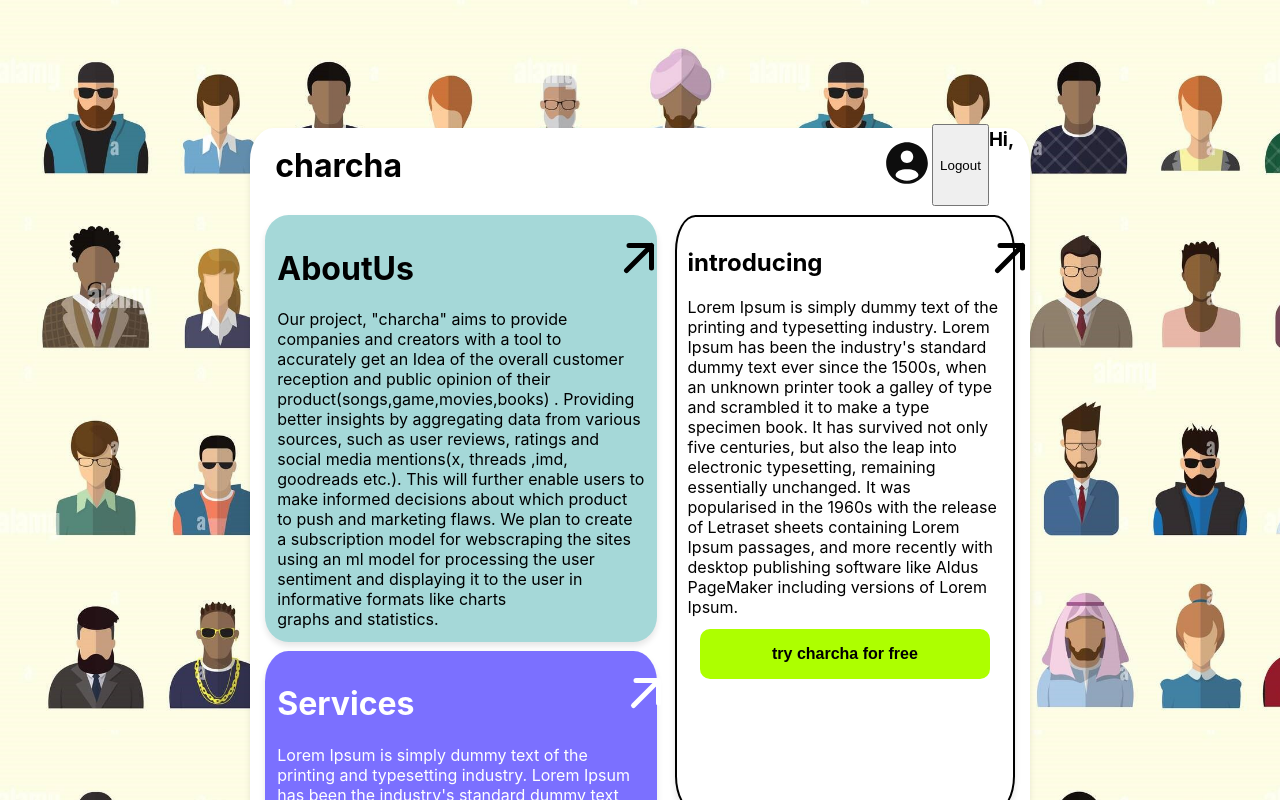
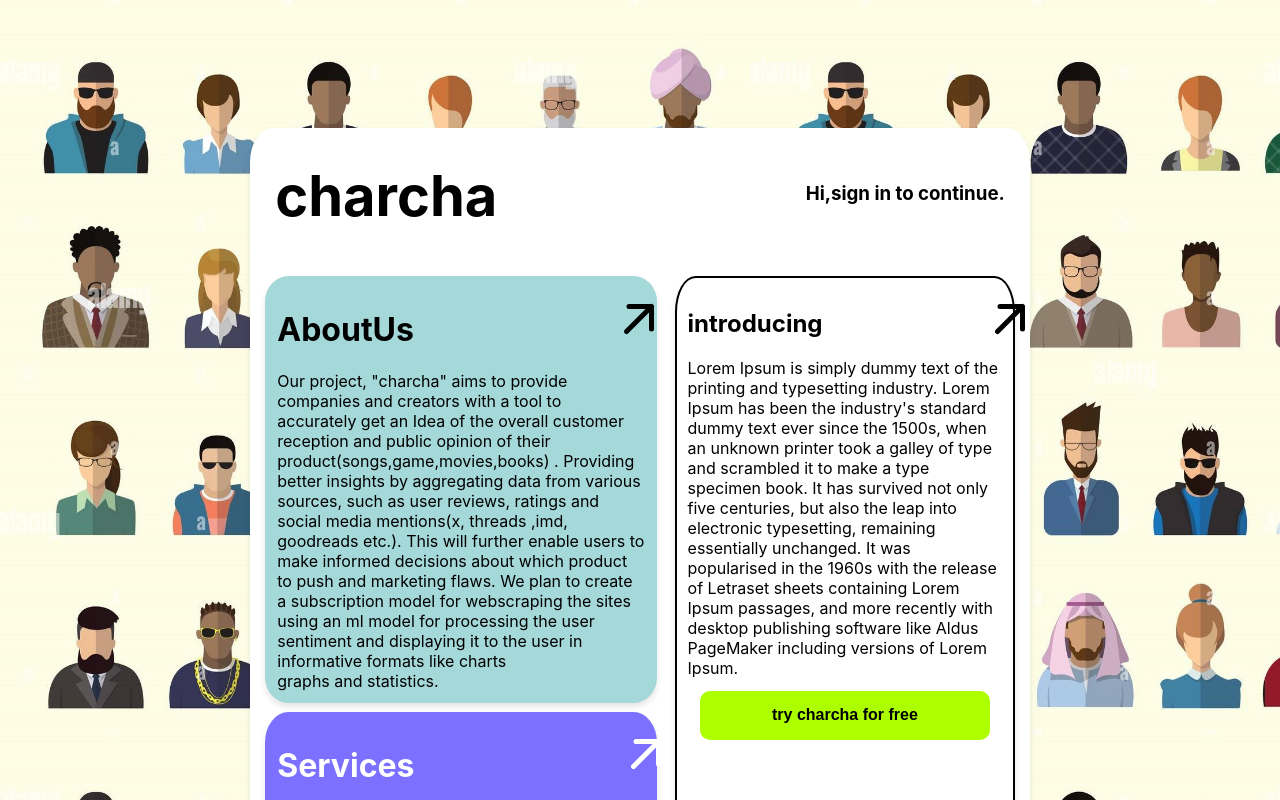
Before and after one commit to Hack-projs/charcha, a React (Create React App) app in the folder FRONTEND/: page / in a window 1280 px wide. Shown: the top 800 px of the page. Built offline with nearby package versions, Linux system fonts and the light colour scheme.

Commit message:
fix : warnings

```diff
--- a/FRONTEND/src/App.js
+++ b/FRONTEND/src/App.js
@@ -1,7 +1,6 @@
 import React from 'react';
 import { Routes, Route } from 'react-router-dom'; // Import Routes and Route
 import Home from './components/home';
-import Login from './components/login';
 
 function App() {
   return (
--- a/FRONTEND/src/components/App.css
+++ b/FRONTEND/src/components/App.css
@@ -1,8 +1,3 @@
-body{
-  /* background-image: url('https://www.shutterstock.com/image-vector/female-avatar-set-no-faces-260nw-1894548661.jpg'); */
-  /* background-image: url('../profile-icon-male-and-female-avatar-woman-man-cartoon-portrait-mix-HE2G04.jpg'); */
-  /* background-color: antiquewhite; */
-}
 
 .home-cont {
   padding: 0.5%;
@@ -117,13 +112,11 @@ body{
 
 .sub-head-cont{
   display: flex;
+  justify-content: space-between;
 }
 .border-cont{
   display: flex;
   justify-content: center;
-
-
-
 }
 /* .border-div{
   border: 2px solid black;
--- a/FRONTEND/src/components/home.js
+++ b/FRONTEND/src/components/home.js
@@ -4,18 +4,14 @@ import { Link } from 'react-router-dom';
 import arrowB from '../arrow-up-right-svgrepo-com.svg';
 import arrowW from '../arrow-up-right-svgrepo-com (1).svg';
 import profileimg from '../components/bakg.png';
-import User from '../user-circle-svgrepo-com.svg';
-//import * as jwt_decode from 'jwt-decode';
-import {jwtDecode} from 'jwt-decode';
-
+// import User from '../user-circle-svgrepo-com.svg';
+import { jwtDecode } from 'jwt-decode';
 
 const google = window.google;
 
-
-
 function Home() {
   const [isGoogleScriptLoaded, setIsGoogleScriptLoaded] = useState(false);
-
+  const [user, setUser] = useState({});
 
   useEffect(() => {
     const script = document.createElement('script');
@@ -46,8 +42,6 @@ function Home() {
     }
   }, [isGoogleScriptLoaded]);
 
-  const [user, setUser] = useState({});
-
   function handleCallbackResponse(response) {
     console.log("Encode JWT : " + response.credential);
     var userObject = jwtDecode(response.credential);
@@ -56,30 +50,32 @@ function Home() {
     document.getElementById("signInDiv").hidden = true;
   }
 
-  function handleSignOut(e){
+  function handleSignOut(e) {
     setUser({})
     document.getElementById("signInDiv").hidden = false;
   }
 
   return (
     <div className='border-cont' style={{ backgroundImage: `url(${profileimg})`, backgroundRepeat: 'repeat', backgroundSize: '750px' }}>
-
       <div className="App" >
         <header className="App-header">
           <div className='border-div'>
             <div className='home-cont'>
               <div className='head-cont'>
-                <div className='sub-head-cont'>
-
-                  <h1>charcha</h1>
+                <div className='sub-head-cont' >
+                  <h1 style={{fontSize:"7vh"}}>charcha</h1>
+                  {user.name ?
+                    <div>
+                      <button onClick={(e) => handleSignOut(e)}>Logout</button>
+                      <h3 style={{ marginTop: "15%" }}>Hi {user.name}</h3>
+                    </div>
+                    :
+                    <div style={{padding:"5%"}}>
                       <Link to="/login">
-                    <img src={User} alt="User Sign In" style={{ height: "50px", marginLeft: "480px", marginTop: "2.5%", cursor: "pointer" }} />
+                        {/* <img src={User} alt="User Sign In" style={{ height: "50px", marginTop: "2.5%", cursor: "pointer", display: 'flex', flex: 'row-reverse' }} /> */}
                       </Link>
-                  <div id="signInDiv"></div>
-                  <button onClick={(e)=>handleSignOut(e)}>Logout</button>
-                  {user &&
-                    <div>
-                        <h3 style={{marginTop: "15%"}}>Hi, {user.name}</h3>
+                      <div id="signInDiv" style={{width:"50px"}}></div>
+                      <h3 style={{textWrap:"wrap",position:"relative"}}>Hi,sign in to continue.</h3>
                     </div>
                   }
                 </div>
@@ -89,7 +85,7 @@ function Home() {
                   <div className='child-row1' style={{ backgroundColor: "rgb(165, 216, 216)" }}>
                     <div className='sub-head-cont'>
                       <h1>AboutUs</h1>
-                      <img src={arrowB} style={{ height: "60px", marginLeft: "53%" }} />
+                      <img src={arrowB} alt={"arrow"}style={{ height: "60px", marginLeft: "53%" }} />
                     </div>
                     Our project, "charcha" aims to provide companies and creators with a tool to accurately get an Idea of the overall customer reception and public opinion of their product(songs,game,movies,books) . Providing better insights by aggregating data from various sources, such as user reviews, ratings and social media mentions(x, threads ,imd, goodreads  etc.). This will further enable users to make informed decisions about which product to push and marketing flaws.
                     We plan to create a subscription model for webscraping the sites using an ml model for processing the user sentiment and displaying it to the user in informative formats like charts graphs and statistics.
@@ -97,7 +93,7 @@ function Home() {
                   <div className='child-row2' style={{ backgroundColor: "rgb(123, 112, 255)", color: "white", borderRadius: "6%" }}>
                     <div className='sub-head-cont'>
                       <h1>Services</h1>
-                      <img src={arrowW} style={{ height: "60px", marginLeft: "55%" }} />
+                      <img src={arrowW} alt={"arrow"} style={{ height: "60px", marginLeft: "55%" }} />
                     </div>
                     Lorem Ipsum is simply dummy text of the printing and typesetting industry. Lorem Ipsum has been the industry's standard dummy text ever since the 1500s, when an unknown printer took a galley of type and scrambled it to make a type specimen book. It has survived not only five centuries, but also the leap into electronic typesetting, remaining essentially unchanged. It was popularised in the 1960s with the release of Letraset sheets containing Lorem Ipsum passages, and more recently with desktop publishing software like Aldus PageMaker including versions of Lorem Ipsum.
                     <br />
@@ -116,7 +112,7 @@ function Home() {
                   <div className='child-row1' style={{ border: 'solid 2px black', height: "58%" }}>
                     <div className='sub-head-cont'>
                       <h2>introducing</h2>
-                      <img src={arrowB} style={{ height: "60px", marginLeft: "50%" }} />
+                      <img src={arrowB} alt = {"arrow"}style={{ height: "60px", marginLeft: "50%" }} />
                     </div>
                     Lorem Ipsum is simply dummy text of the printing and typesetting industry. Lorem Ipsum has been the industry's standard dummy text ever since the 1500s, when an unknown printer took a galley of type and scrambled it to make a type specimen book. It has survived not only five centuries, but also the leap into electronic typesetting, remaining essentially unchanged. It was popularised in the 1960s with the release of Letraset sheets containing Lorem Ipsum passages, and more recently with desktop publishing software like Aldus PageMaker including versions of Lorem Ipsum.
                     <button style={{ backgroundColor: "rgb(173, 255, 0)", fontSize: "16px", fontWeight: "bolder" }}>try charcha for free</button>
@@ -138,12 +134,9 @@ function Home() {
               </div>
             </div>
           </div>
-
         </header>
       </div>
-
     </div>
-
   );
 }
 
```
Lines whose indentation alone changed are shown as unchanged.
